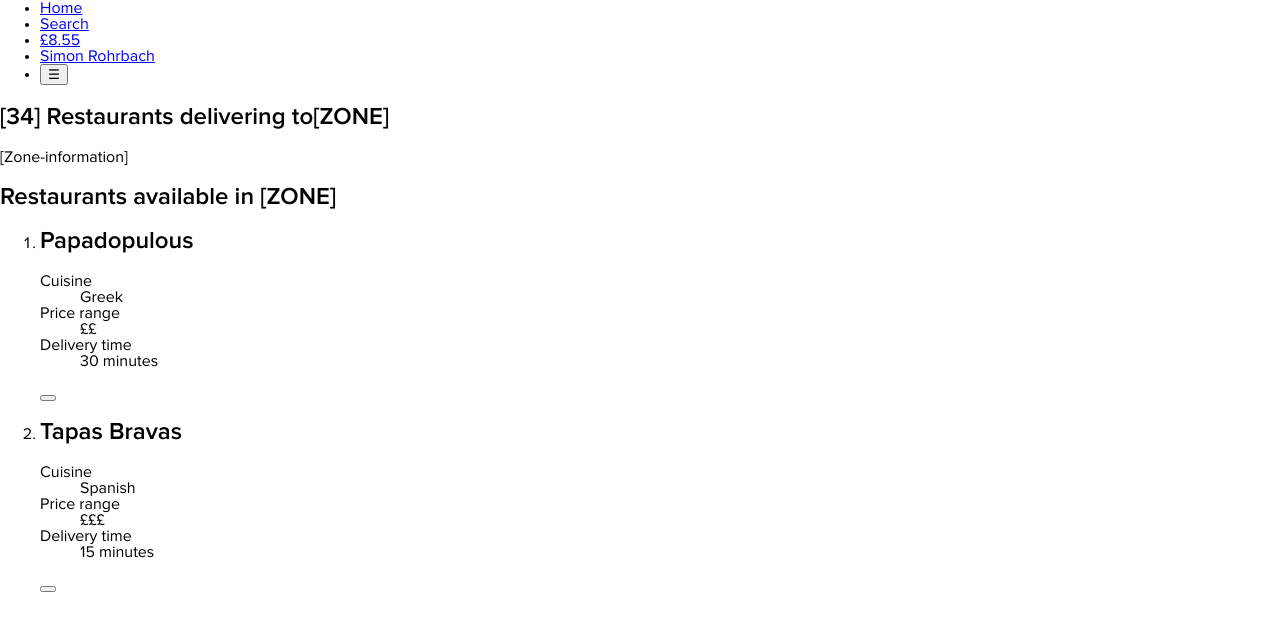
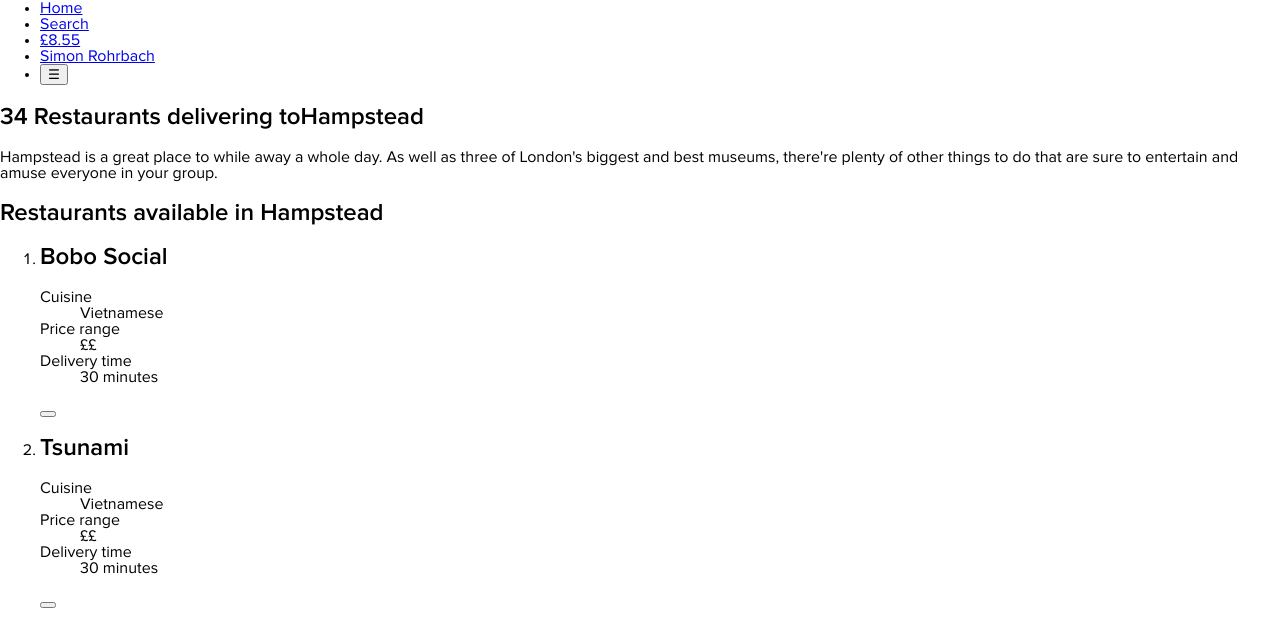
Before and after one commit to albinotonnina/react-accessible-page, a React app: page / in a window 1280 px wide. Shown: the part 335-952 px from the top of the page. Built offline with nearby package versions, Linux system fonts and the light colour scheme; the HTML template or start-up script is replaced by a standard one.

Commit message:
get data from json file

```diff
--- a/src/data/restaurant-list.json
+++ b/src/data/restaurant-list.json
@@ -3,7 +3,7 @@
     "name": "Hampstead",
     "info": "Hampstead is a great place to while away a whole day. As well as three of London's biggest and best museums, there're plenty of other things to do that are sure to entertain and amuse everyone in your group."
   },
-  "item_conunt": 34,
+  "item_count": 34,
   "items": [
     {
       "name": "Bobo Social",
--- a/src/modules/App.js
+++ b/src/modules/App.js
@@ -1,17 +1,14 @@
 import React from 'react';
 import HeaderComponent from './Header';
 import RestaurantList from './RestaurantList';
+import styles from './styles/App.scss';
+import dummyData from '../data/restaurant-list.json';
 
-import styles from './styles/App.scss';
-
-export default function(){
-
-    return (
-        <div className={styles.container}>
-            <HeaderComponent />
-            <main id="main">
-                <RestaurantList />
-            </main>
-        </div>
-    )
-}
+export default () => (
+    <div className={styles.container}>
+        <HeaderComponent area={dummyData.area} item_count={dummyData.item_count}/>
+        <main id="main">
+            <RestaurantList items={dummyData.items} area={dummyData.area}/>
+        </main>
+    </div>
+)
--- a/src/modules/Header.js
+++ b/src/modules/Header.js
@@ -1,17 +1,15 @@
 import React from 'react';
 import NavComponent from './Nav';
-
 import styles from './styles/Header.scss';
 
-export default function () {
-    return (
+export default (props) => (
     <header className={styles.header}>
         <a href="#main" className={styles.skipLink}>Skip to main content</a>
 
         <div className={styles.head_top}>
 
-                <img src="./assets/logo.png" alt="Deliveroo logo" className={styles.logo} />
-                <img src="./assets/logo-small.png" alt="Deliveroo logo" className={styles.logoSmall} />
+            <img src="./assets/logo.png" alt="Deliveroo logo" className={styles.logo}/>
+            <img src="./assets/logo-small.png" alt="Deliveroo logo" className={styles.logoSmall}/>
 
             <div className={styles.navWrapper}>
                 <NavComponent />
@@ -20,11 +18,13 @@ export default function () {
         </div>
 
         <section className={styles.head_bottom}>
-                <h1 className={styles.title}> <span className={styles.delivering}>[34] Restaurants delivering to</span><span className={styles.zone}>[ZONE]</span></h1>
-                <p className={styles.paragraph}>[Zone-information]</p>
+            <h1 className={styles.title}>
+                <span className={styles.delivering}>{props.item_count} Restaurants delivering to</span>
+                <span className={styles.zone}>{props.area.name}</span>
+            </h1>
+            <p className={styles.paragraph}>{props.area.info}</p>
         </section>
 
 
     </header>
 )
-}
--- a/src/modules/RestaurantList.js
+++ b/src/modules/RestaurantList.js
@@ -1,49 +1,39 @@
 import React from 'react';
-import styles from './styles/RestaurantList.scss'
+import styles from './styles/RestaurantList.scss';
 
-export default function () {
+import {priceRangeFormatter, deliveryTimeFormatter} from './mixins';
+
+export default (props) => {
+
+    const items = props.items;
+    const area = props.area;
+
     return (
-        <section  className={styles.container} tabIndex="1">
-            <h1 className={styles.title}>Restaurants available in [ZONE]</h1>
+        <section className={styles.container} tabIndex="1">
+            <h1 className={styles.title}>Restaurants available in {area.name}</h1>
 
             <ol className={styles.ol}>
-             <li className={styles.item}>
-                 <h2 className={styles.item_title}>Papadopulous</h2>
+                {items.map(function (object, i) {
+                    return (
+                        <li key={i} className={styles.item}>
+                            <h2 className={styles.item_title}>{object.name}</h2>
 
                             <dl className={styles.dl}>
                                 <dt className={styles.dt}>Cuisine</dt>
-                    <dd className={styles.dd}>Greek</dd>
+                                <dd className={styles.dd}>{object.cuisine}</dd>
 
                                 <dt className={styles.dt}>Price range</dt>
-                    <dd className={`${styles.dd} ${styles.dtPrice}`}>££</dd>
+                                <dd className={`${styles.dd} ${styles.dtPrice}`}>{priceRangeFormatter.format(object.price_range)}</dd>
 
                                 <dt className={styles.dt}>Delivery time</dt>
-                    <dd className={styles.dd}>30 minutes</dd>
+                                <dd className={styles.dd}>{deliveryTimeFormatter.format(object.delivery_time)}</dd>
                             </dl>
 
                             <div>
-                     <button className={styles.caret} />
+                                <button className={styles.caret}/>
                             </div>
-             </li>
-
-             <li className={styles.item}>
-                 <h2 className={styles.item_title}>Tapas Bravas</h2>
-
-                 <dl className={styles.dl}>
-                     <dt className={styles.dt}>Cuisine</dt>
-                     <dd className={styles.dd}>Spanish</dd>
-
-                     <dt className={styles.dt}>Price range</dt>
-                     <dd className={`${styles.dd} ${styles.dtPrice}`}>£££</dd>
-
-                     <dt className={styles.dt}>Delivery time</dt>
-                     <dd className={styles.dd}>15 minutes</dd>
-                 </dl>
-
-                 <div>
-                     <button className={styles.caret} />
-                 </div>
-             </li>
+                        </li>);
+                })}
             </ol>
         </section>
     )
--- /dev/null
+++ b/src/modules/mixins.js
@@ -0,0 +1,20 @@
+export const priceRangeFormatter = {
+
+    format(priceRange) {
+        let output='';
+
+        for (let i=0; i<priceRange; i++){
+            output+='£';
+        }
+
+        return output;
+    }
+};
+
+
+export const deliveryTimeFormatter = {
+
+    format(deliveryTime) {
+        return `${deliveryTime} minutes`;
+    }
+};
```
Lines whose indentation alone changed are shown as unchanged.
